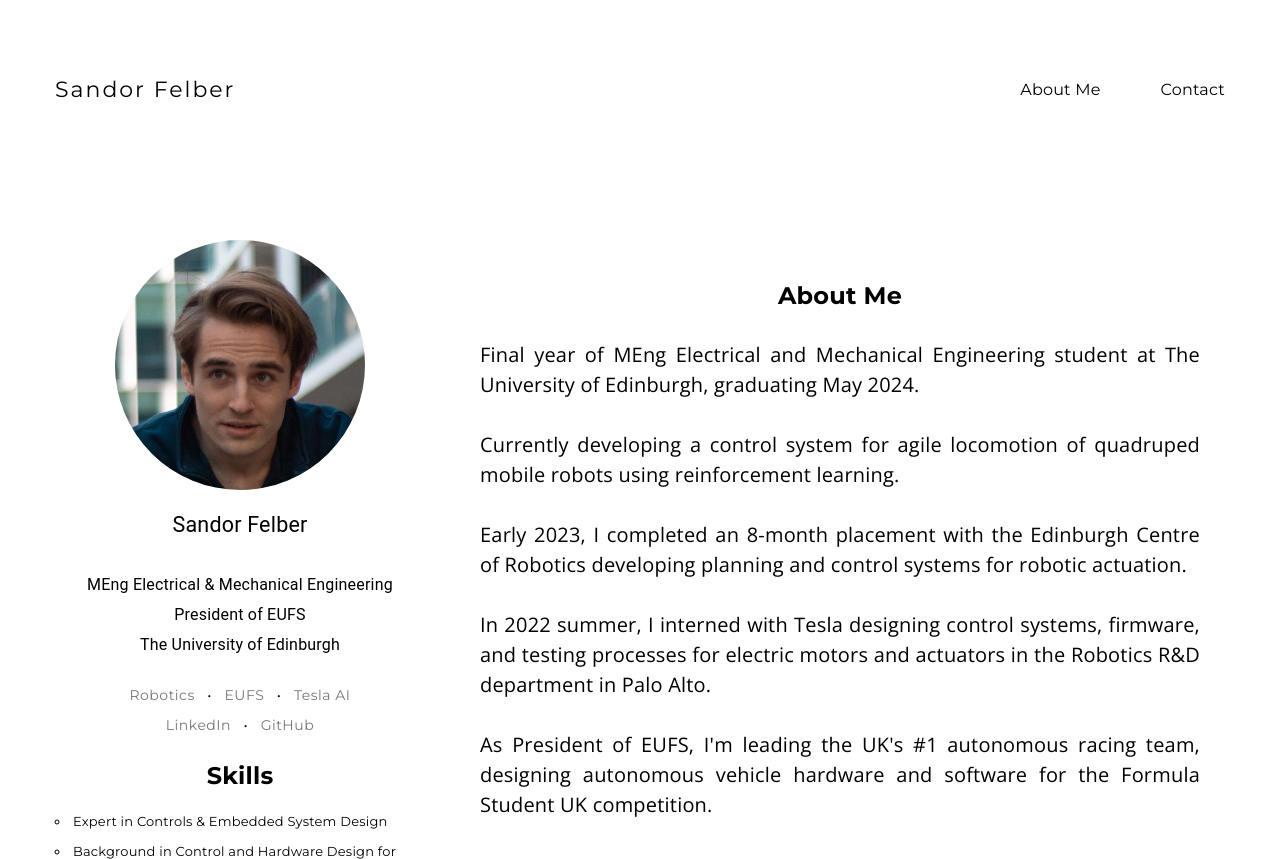
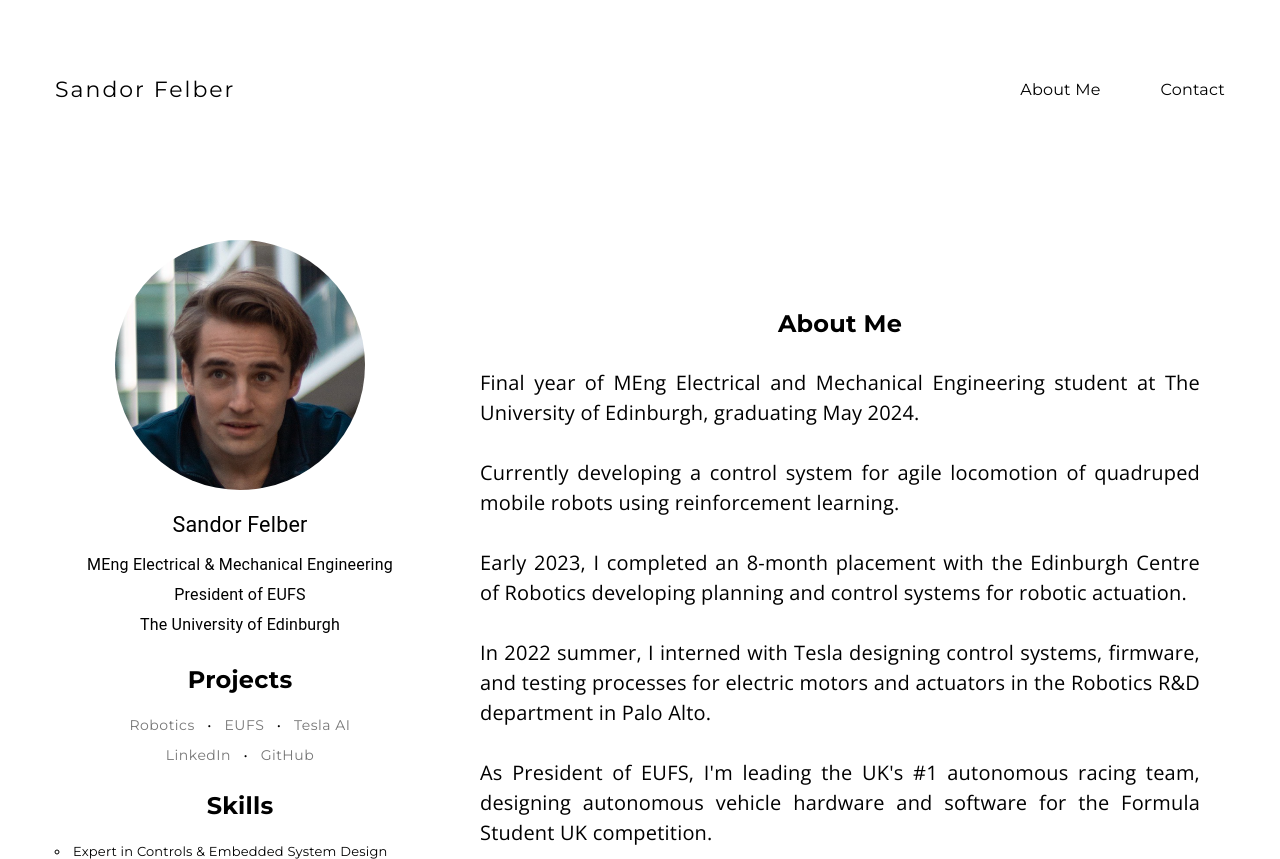
Before and after one commit to sandorfelber/sandorfelber.github.io, a website: page index.html in a window 1280 px wide. Shown: the top 859 px of the page. Drawn offline with nearby package versions, Linux system fonts and the light colour scheme.

Commit message:
Update index.html

```diff
--- a/index.html
+++ b/index.html
@@ -74,11 +74,12 @@
                 <p style="font-size: 21.5px; text-align: center; margin-top: 20px; font-family: 'Roboto', serif;">
                     Sandor Felber
                 </p>
-                <ul style="font-size: 16px; text-align: center; list-style-type: none; padding-left: 0; font-family: 'Roboto', serif;">
+                <ul style="font-size: 16px; margin-top: -20px; text-align: center; list-style-type: none; padding-left: 0; font-family: 'Roboto', serif;">
                     <li>MEng Electrical & Mechanical Engineering</li>
                     <li>President of EUFS</li>
                     <li>The University of Edinburgh</li>
                 </ul>
+                <h2 style="font-size: 24px; margin-top: 16px;">Projects</h2>
                 <div class="twitter-widget">
                     <h7>
                         <a href="https://web.inf.ed.ac.uk/slmc" target="_blank">Robotics</a> &nbsp; • &nbsp;
@@ -102,7 +103,7 @@
 
             <!-- About Me Section -->
             <div class="span8"">
-                <h2 style="font-size: 24px; margin-top: 36px; margin-bottom: 24px;">About Me</h2>
+                <h2 style="font-size: 24px; margin-top: 64px; margin-bottom: 24px;">About Me</h2>
                 <p style="font-size: 20px; text-align: justify; font-family: 'Open Sans', sans-serif; margin-left: 25px; margin-right: 25px;">
                     Final year of MEng Electrical and Mechanical Engineering student at The University of Edinburgh, graduating May 2024.
                 </p>
```
